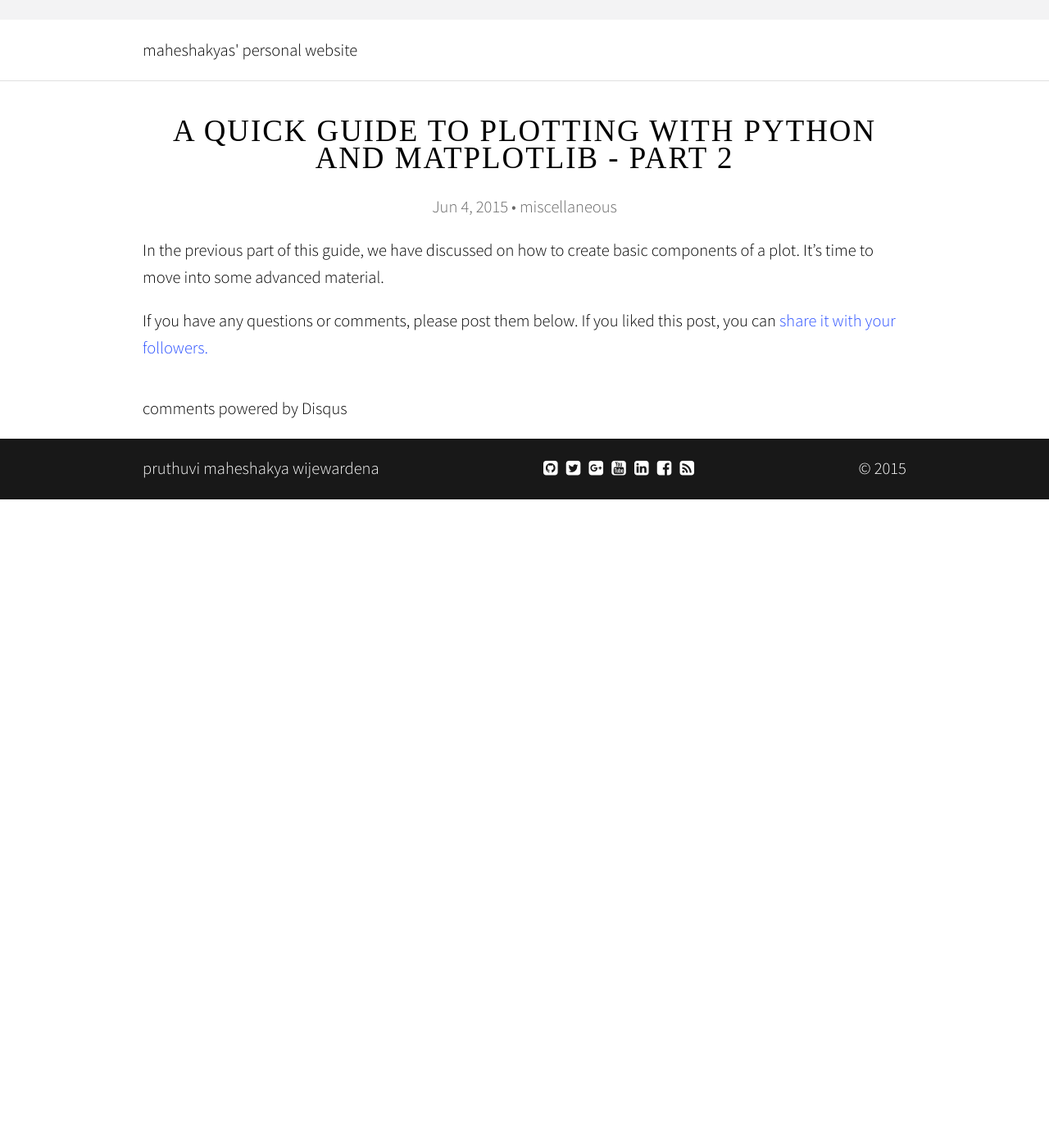
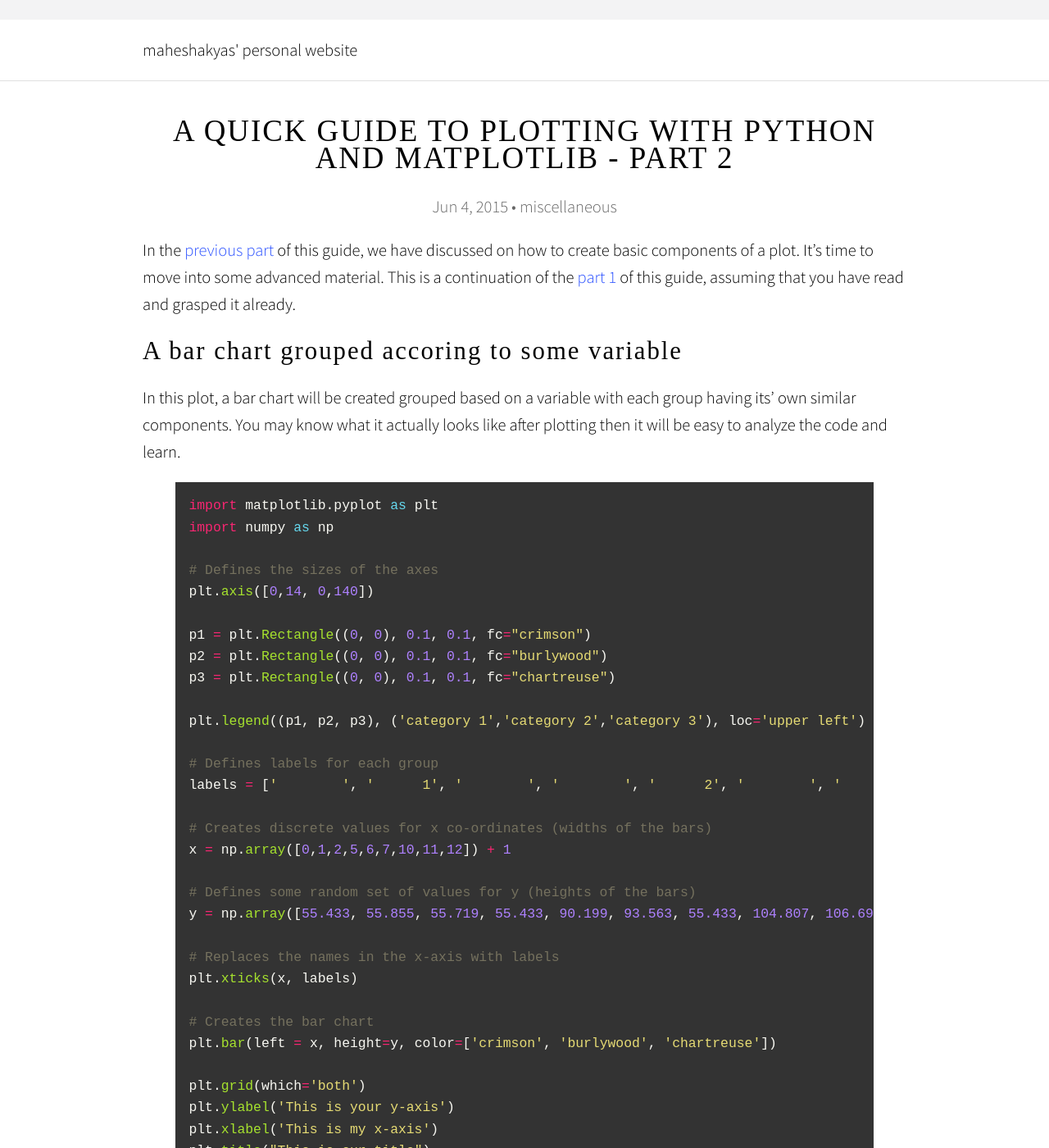
Before and after one commit to maheshakya/maheshakya.github.io, a Jekyll site: the page built from _posts/2015-06-04-a-quick-guide-plotting-with-python-and-matplotlib-2.markdown, in a window 1280 px wide and 1400 px high, scrolled down 270 px. Shown: the whole window at 82% size. Built offline with Jekyll 4.4.1, drawn with Linux system fonts in a browser that asks for light colours; nearby versions of some CDN libraries; some web fonts are replaced; formulas are drawn with MathJax 3; comment, search, counter and statistics services are not loaded; before the commit the page ends 900 px from its top, so only the background shows below that; some of the changed text lies outside the part shown.

Commit message:
Added ploting-2 post.

```diff
--- a/_posts/2015-06-04-a-quick-guide-plotting-with-python-and-matplotlib-2.markdown
+++ b/_posts/2015-06-04-a-quick-guide-plotting-with-python-and-matplotlib-2.markdown
@@ -3,4 +3,53 @@ layout: post
 title:  "A quick guide to plotting with python and matplotlib - part 2"
 category: miscellaneous
 ---
-In the previous part of this guide, we have discussed on how to create basic components of a plot. It's time to move into some advanced material.
+In the [previous part]({% post_url 2015-06-04-a-quick-guide-plotting-with-python-and-matplotlib %}) of this guide, we have discussed on how to create basic components of a plot. It's time to move into some advanced material. This is a continuation of the [part 1]({% post_url 2015-06-04-a-quick-guide-plotting-with-python-and-matplotlib %}) of this guide, assuming that you have read and grasped it already.
+
+# A bar chart grouped accoring to some variable
+
+In this plot, a bar chart will be created grouped based on a variable with each group having its' own similar components. You may know what it actually looks like after plotting then it will be easy to analyze the code and learn.
+
+{% highlight python %}
+import matplotlib.pyplot as plt
+import numpy as np
+
+# Defines the sizes of the axes
+plt.axis([0,14, 0,140])
+
+p1 = plt.Rectangle((0, 0), 0.1, 0.1, fc="crimson")
+p2 = plt.Rectangle((0, 0), 0.1, 0.1, fc="burlywood")
+p3 = plt.Rectangle((0, 0), 0.1, 0.1, fc="chartreuse")
+
+plt.legend((p1, p2, p3), ('category 1','category 2','category 3'), loc='upper left')
+
+# Defines labels for each group
+labels = ['        ', '      1', '        ', '        ', '      2', '        ', '        ', '      4', '        ']
+
+# Creates discrete values for x co-ordinates (widths of the bars)
+x = np.array([0,1,2,5,6,7,10,11,12]) + 1
+
+# Defines some random set of values for y (heights of the bars)
+y = np.array([55.433, 55.855, 55.719, 55.433, 90.199, 93.563, 55.433, 104.807, 106.693])
+
+# Replaces the names in the x-axis with labels
+plt.xticks(x, labels)
+
+# Creates the bar chart
+plt.bar(left = x, height=y, color=['crimson', 'burlywood', 'chartreuse'])
+
+plt.grid(which='both')
+plt.ylabel('This is your y-axis')
+plt.xlabel('This is my x-axis')
+plt.title("This is our title")
+
+plt.show()
+{% endhighlight %}
+
+![plot_4](https://docs.google.com/drawings/d/17Fx3dWiy6119BrOkSOyTLZWY01ekxIQihSIIKlk8lDA/pub?w=960&h=720)
+
+No we'll try to analyze each new individual component of this code piece. Starting from the beginning:
+
+- `plt.axis([0,14, 0,140])` sets the limits of x-axis from \\(0\\) to \\(14\\) and limits of y-axis from \\(0\\) to \\(140\\)
+- `labels = ['        ', '      1', '        ', '        ', '      2', '        ', '        ', '      4', '        ']` is used to create a representation for a group name. Here, there are \\(9\\) elements in the list, since there are \\(9\\) bars. Those bars need to be grouped into \\(3\\) groups, hence for each group a label is given. Each label should be displayed right below the bar at the middle of each group.
+- `plt.xticks(x, labels)` replaces the display names of the values on x-axis with the labels, but the actual co-ordinates of the bars remain same at those previously defined x-axis values.
+- `plt.bar(left = x, height=y, color=['crimson', 'burlywood', 'chartreuse'])` is where the actual bars are plotted. For parameter `left`, x values are given so that the left end of the bars will be equal to the first element in `x`. For `height` parameter, y values are given. `color` parameter uses the given set of colors and applies those set of colors on the bars in a circular order. Here, only \\(3\\) colors are given, so those colors rotate around the \\(9\\) bars exactly \\(3\\) times.
```
Also changed, not shown: 4 other files.
